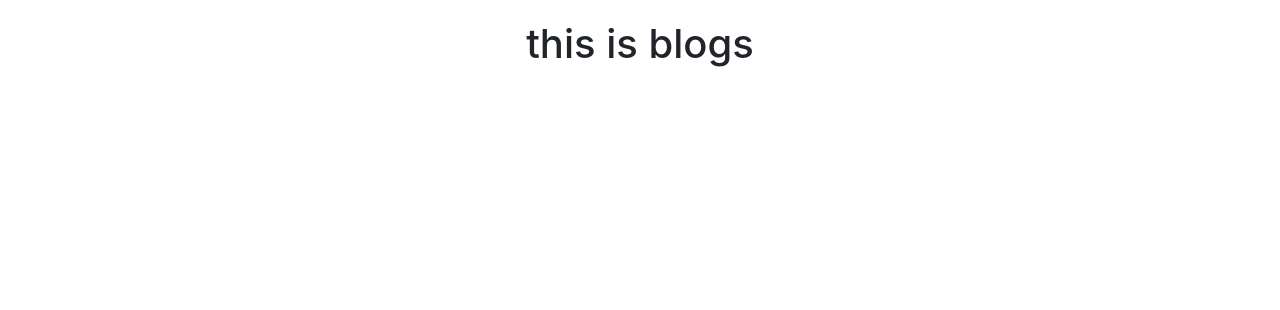
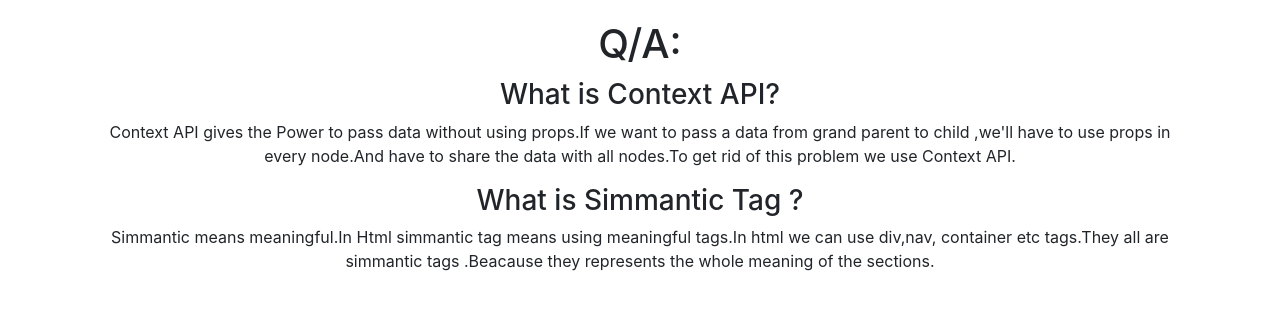
Before and after one commit to Eshratjahan17/product-analysis-website, a React (Create React App) app: page /blogs in a window 1280 px wide. Shown: the top 310 px of the page. Built offline with nearby package versions, Linux system fonts and the light colour scheme.

Commit message:
all done

```diff
--- a/src/Components/Blogs/Blogs.css
+++ b/src/Components/Blogs/Blogs.css
@@ -0,0 +1,5 @@
+.q-a-container {
+  text-align: center;
+  margin-left: 100px;
+  margin-right: 100px;
+}
--- a/src/Components/Blogs/Blogs.js
+++ b/src/Components/Blogs/Blogs.js
@@ -1,9 +1,14 @@
 import React from 'react';
+import './Blogs.css';
 
 const Blogs = () => {
   return (
-    <div>
-      <h1>this is blogs</h1>
+    <div className='q-a-container'>
+      <h1>Q/A:</h1>
+      <h3> What is Context API?</h3>
+      <p>Context API gives the Power to pass data without using props.If we want to pass a data from grand parent to child ,we'll have to use props in every node.And have to share the data with all nodes.To get rid of this problem we use Context API. </p>
+      <h3> What is Simmantic Tag ?</h3>
+      <p>Simmantic means meaningful.In Html simmantic tag means using meaningful tags.In html we can use div,nav, container etc tags.They all are simmantic tags .Beacause they represents the whole meaning of the sections.</p>
     </div>
   );
 };
--- a/src/Components/Body/Body.js
+++ b/src/Components/Body/Body.js
@@ -17,12 +17,13 @@ const Body = () => {
           <span>Should be the Best One</span>
         </h1>
         <p>
-          Lorem ipsum dolor sit amet consectetur adipisicing elit. Similique
-          voluptatibus maxime eos perferendis quod nulla! Distinctio ex minus
-          quis cum deserunt error illum voluptatibus! Veniam, quae. Optio
-          exercitationem quam, ad earum delectus et ab temporibus beatae
-          doloribus quidem dicta corrupti esse aut, labore distinctio quisquam
-          voluptatem aspernatur? Sint, quidem ratione.
+          A laptop, laptop computer, or notebook computer is a small, portable
+          personal computer (PC) with a screen and alphanumeric keyboard.
+          Laptops typically have a clam shell form factor with the screen
+          mounted on the inside of the upper lid and the keyboard on the inside
+          of the lower lid, although 2-in-1 PCs with a detachable keyboard are
+          often marketed as laptops or as having a laptop mode. Laptops are
+          folded shut for transportation, and thus are suitable for mobile use.
         </p>
       </div>
       <div className="img-container col-3">
@@ -37,7 +38,6 @@ const Body = () => {
           {bodyComments.map((comment) => (
             <Reviwes key={comment.id} comment={comment}></Reviwes>
           ))}
-
         </div>
 
         <Link to="/allreviwes">
```
Also changed, not shown: public/comments.json (+9 -9 lines).
